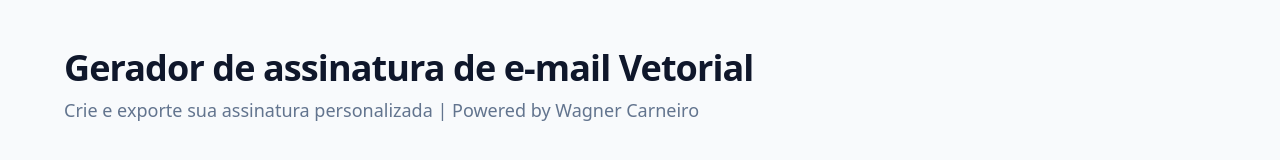
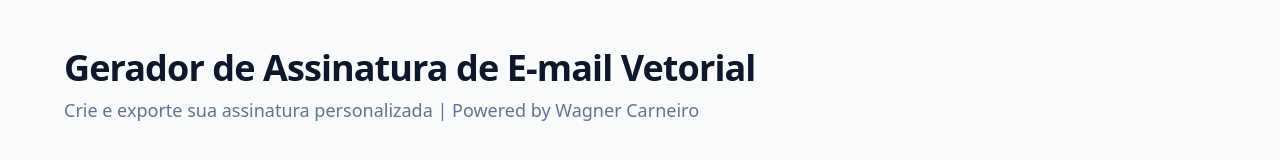
Before and after one commit to WagnerEdvanCarneiro/email-signature-generator, a React (Vite) app: page / in a window 1280 px wide. Shown: the top 160 px of the page. Built offline with nearby package versions, Linux system fonts and the light colour scheme.

Commit message:
Minor adjustments and whitespace fixes in App.tsx

```diff
--- a/src/App.tsx
+++ b/src/App.tsx
@@ -182,7 +182,7 @@ export default function App() {
       <div className="max-w-6xl mx-auto">
         <header className="mb-10 text-center md:text-left">
           <h1 className="text-3xl md:text-4xl font-bold tracking-tight text-slate-900 mb-2">
-            Gerador de assinatura de e-mail Vetorial
+            Gerador de Assinatura de E-mail Vetorial
           </h1>
           <p className="text-slate-500 text-lg">
             Crie e exporte sua assinatura personalizada | Powered by Wagner Carneiro
```
